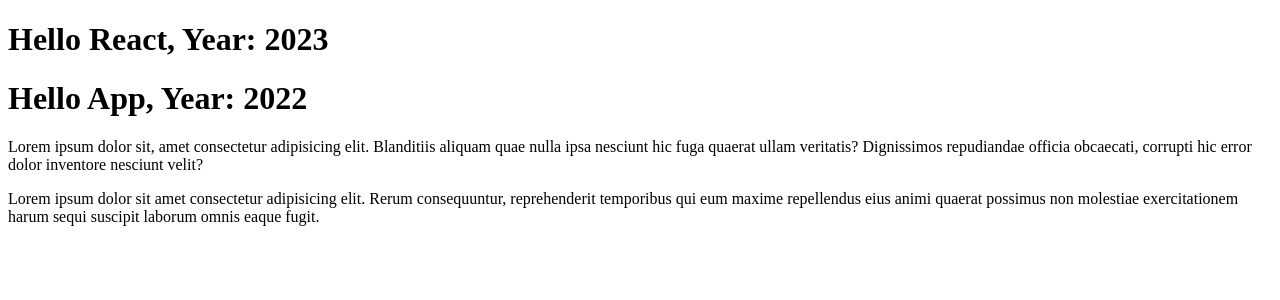
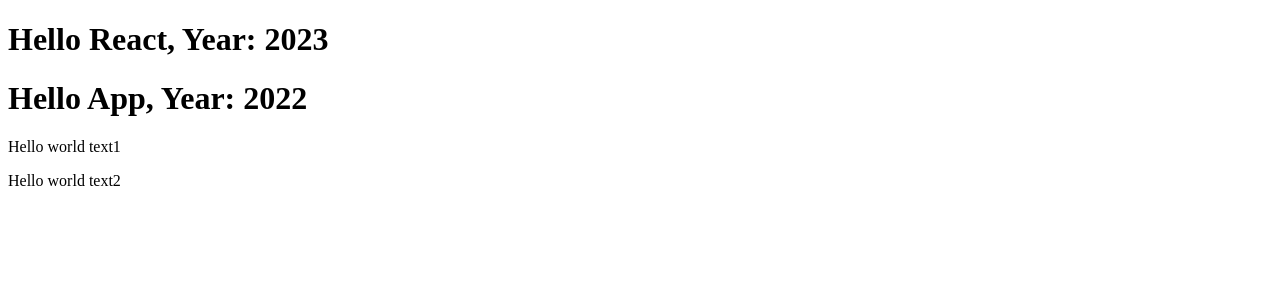
Before and after one commit to DaniaShulga/react-29-11, a React (Create React App) app: page / in a window 1280 px wide. Shown: the top 300 px of the page. Built offline with nearby package versions, Linux system fonts and the light colour scheme.

Commit message:
add new file Content with component and interface

```diff
--- /dev/null
+++ b/src/Content.tsx
@@ -0,0 +1,15 @@
+interface ContentProps {
+    text1: string
+    text2: string
+}
+
+const Content = (props: ContentProps) => {
+    return (
+        <>
+            <p>{props.text1}</p>
+            <p>{props.text2}</p>
+        </>
+    )
+}
+
+export default Content
--- a/src/index.tsx
+++ b/src/index.tsx
@@ -1,32 +1,14 @@
 import React from 'react'
 import ReactDOM from 'react-dom/client'
 import Title from './Title'
-
-const Content = () => {
-    return (
-        <React.Fragment>
-            <p>
-                Lorem ipsum dolor sit, amet consectetur adipisicing elit.
-                Blanditiis aliquam quae nulla ipsa nesciunt hic fuga quaerat
-                ullam veritatis? Dignissimos repudiandae officia obcaecati,
-                corrupti hic error dolor inventore nesciunt velit?
-            </p>
-            <p>
-                Lorem ipsum dolor sit amet consectetur adipisicing elit. Rerum
-                consequuntur, reprehenderit temporibus qui eum maxime
-                repellendus eius animi quaerat possimus non molestiae
-                exercitationem harum sequi suscipit laborum omnis eaque fugit.
-            </p>
-        </React.Fragment>
-    )
-}
+import Content from './Content'
 
 const App = () => {
     return (
         <>
             <Title title="React" year={2023} />
             <Title title="App" year={2022} />
-            <Content />
+            <Content text1="Hello world text1" text2="Hello world text2" />
         </>
     )
 }
```
